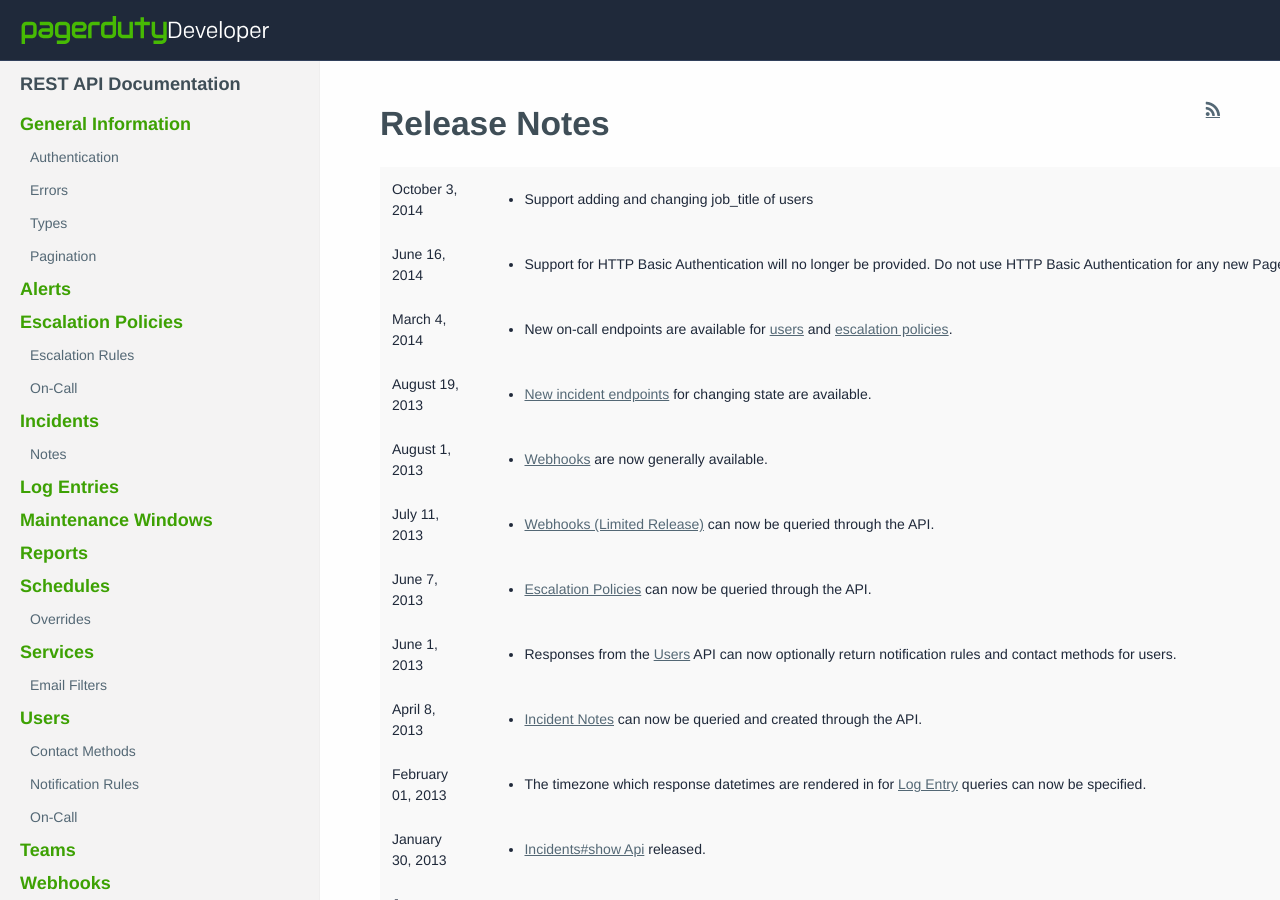
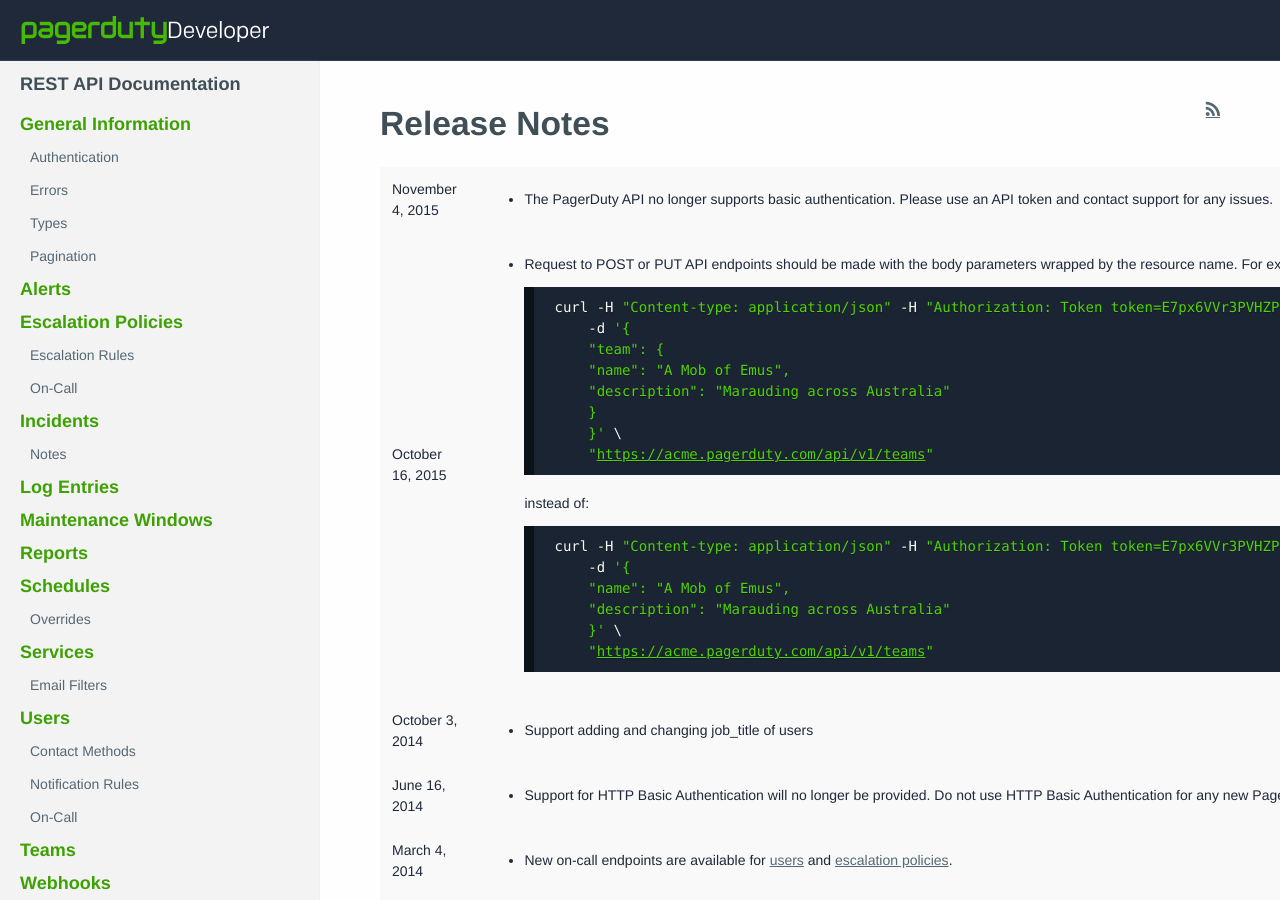
Before and after one commit to h4dz/devdocs, a Jekyll site: the page built from source/release_notes.html, in a window 1280 px wide and 900 px high. Built offline with Jekyll 4.4.1, drawn with Linux system fonts in a browser that asks for light colours; some web fonts are replaced; some of the changed text lies outside the part shown.

Commit message:
Update release notes about basic_auth

```diff
--- a/source/release_notes.html
+++ b/source/release_notes.html
@@ -15,6 +15,48 @@ redirect_from:
 <h1 class="title">Release Notes</h1>
 <table class='table release-notes'>
 <tbody>
+<tr>
+<td class='date'>
+<a name='november-4-2015'></a>
+November 4, 2015
+</td>
+<td>
+<ul>
+<li>The PagerDuty API no longer supports basic authentication. Please use an API token and contact support for any issues.</li>
+</ul>
+</td>
+</tr>
+<tr>
+<td class='date'>
+<a name='october-16-2015'></a>
+October 16, 2015
+</td>
+<td>
+<ul>
+<li>Request to POST or PUT API endpoints should be made with the body parameters wrapped by the resource name. For example:
+<pre>
+<code class="prettyprint language-bash curl">curl -H "Content-type: application/json" -H "Authorization: Token token=<span class="base_auth_token contenteditable persist" contenteditable="true">E7px6VVr3PVHZPJq51oa</span>" -X POST \
+    -d '{
+    "team": {
+    "name": "<span class="curl_params-name contenteditable" contenteditable="true">A Mob of Emus</span>",
+    "description": "<span class="curl_params-name contenteditable" contenteditable="true">Marauding across Australia</span>"
+    }
+    }' \
+    "https://<span class="base_url contenteditable persist" contenteditable="true">acme</span>.pagerduty.com/api/v1/teams"</code>
+</pre>
+instead of:
+<pre>
+<code class="prettyprint language-bash curl">curl -H "Content-type: application/json" -H "Authorization: Token token=<span class="base_auth_token contenteditable persist" contenteditable="true">E7px6VVr3PVHZPJq51oa</span>" -X POST \
+    -d '{
+    "name": "<span class="curl_params-name contenteditable" contenteditable="true">A Mob of Emus</span>",
+    "description": "<span class="curl_params-name contenteditable" contenteditable="true">Marauding across Australia</span>"
+    }' \
+    "https://<span class="base_url contenteditable persist" contenteditable="true">acme</span>.pagerduty.com/api/v1/teams"</code>
+</pre>
+</li>
+</ul>
+</td>
+</tr>
 <tr>
 <td class='date'>
 <a name='october-3-2014'></a>
@@ -314,37 +356,6 @@ August 27, 2012
 </ul>
 </td>
 </tr>
-<tr>
-<td class='date'>
-<a name='october-16-2015'></a>
-October 16, 2015
-</td>
-<td>
-<ul>
-<li>Request to POST or PUT API endpoints should be made with the body parameters wrapped by the resource name. For example:
-  <pre>
-<code class="prettyprint language-bash curl">curl -H "Content-type: application/json" -H "Authorization: Token token=<span class="base_auth_token contenteditable persist" contenteditable="true">E7px6VVr3PVHZPJq51oa</span>" -X POST \
-    -d '{
-      "team": {
-      "name": "<span class="curl_params-name contenteditable" contenteditable="true">A Mob of Emus</span>",
-      "description": "<span class="curl_params-name contenteditable" contenteditable="true">Marauding across Australia</span>"
-      }
-    }' \
-"https://<span class="base_url contenteditable persist" contenteditable="true">acme</span>.pagerduty.com/api/v1/teams"</code>
-</pre>
-    instead of:
-  <pre>
-<code class="prettyprint language-bash curl">curl -H "Content-type: application/json" -H "Authorization: Token token=<span class="base_auth_token contenteditable persist" contenteditable="true">E7px6VVr3PVHZPJq51oa</span>" -X POST \
-    -d '{
-          "name": "<span class="curl_params-name contenteditable" contenteditable="true">A Mob of Emus</span>",
-          "description": "<span class="curl_params-name contenteditable" contenteditable="true">Marauding across Australia</span>"
-        }' \
-    "https://<span class="base_url contenteditable persist" contenteditable="true">acme</span>.pagerduty.com/api/v1/teams"</code>
-</pre>
-</li>
-</ul>
-</td>
-</tr>
 </tbody>
 </table>
 </div>
```
Also changed, not shown: source/index.html (+16 -8 lines).
